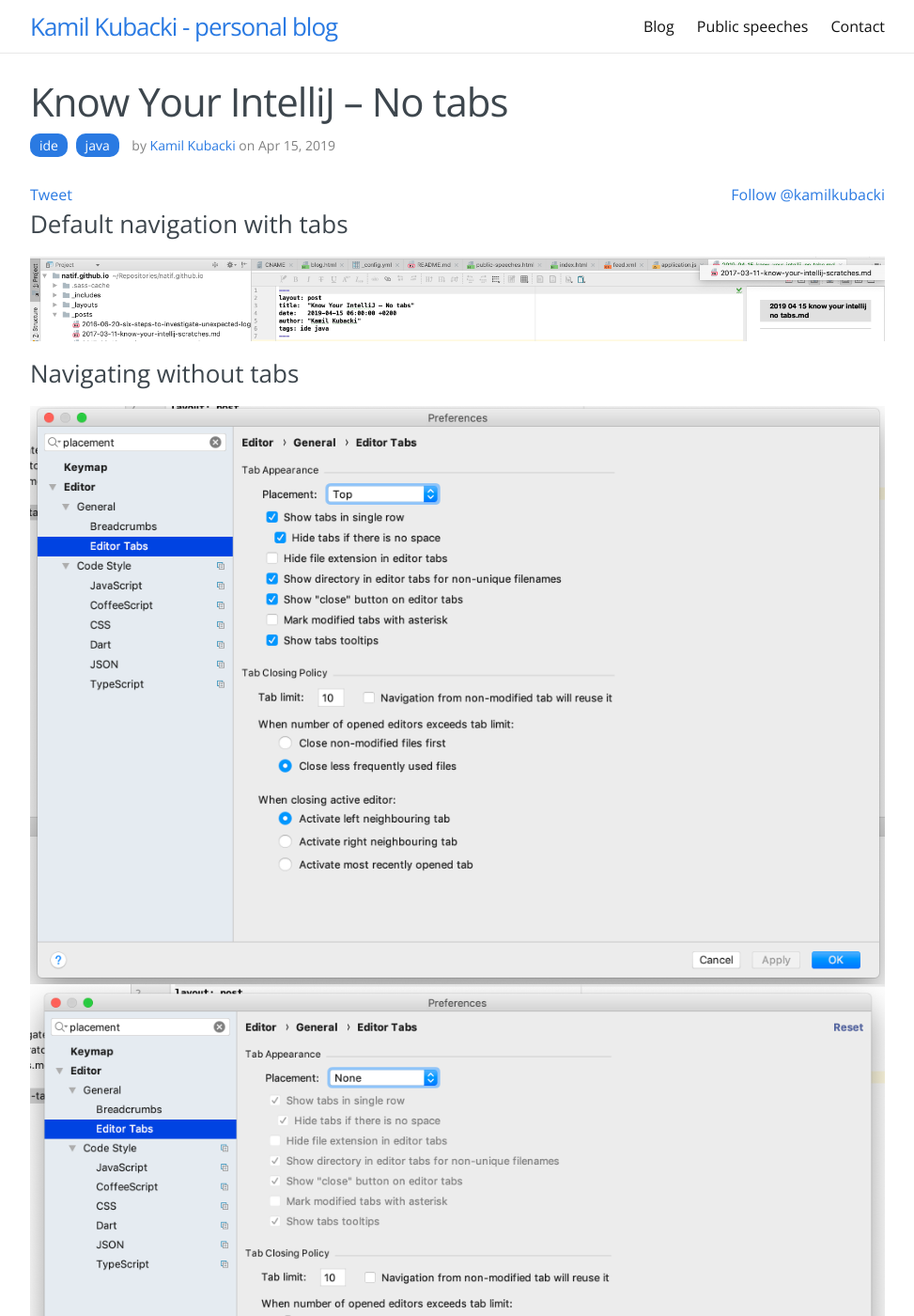
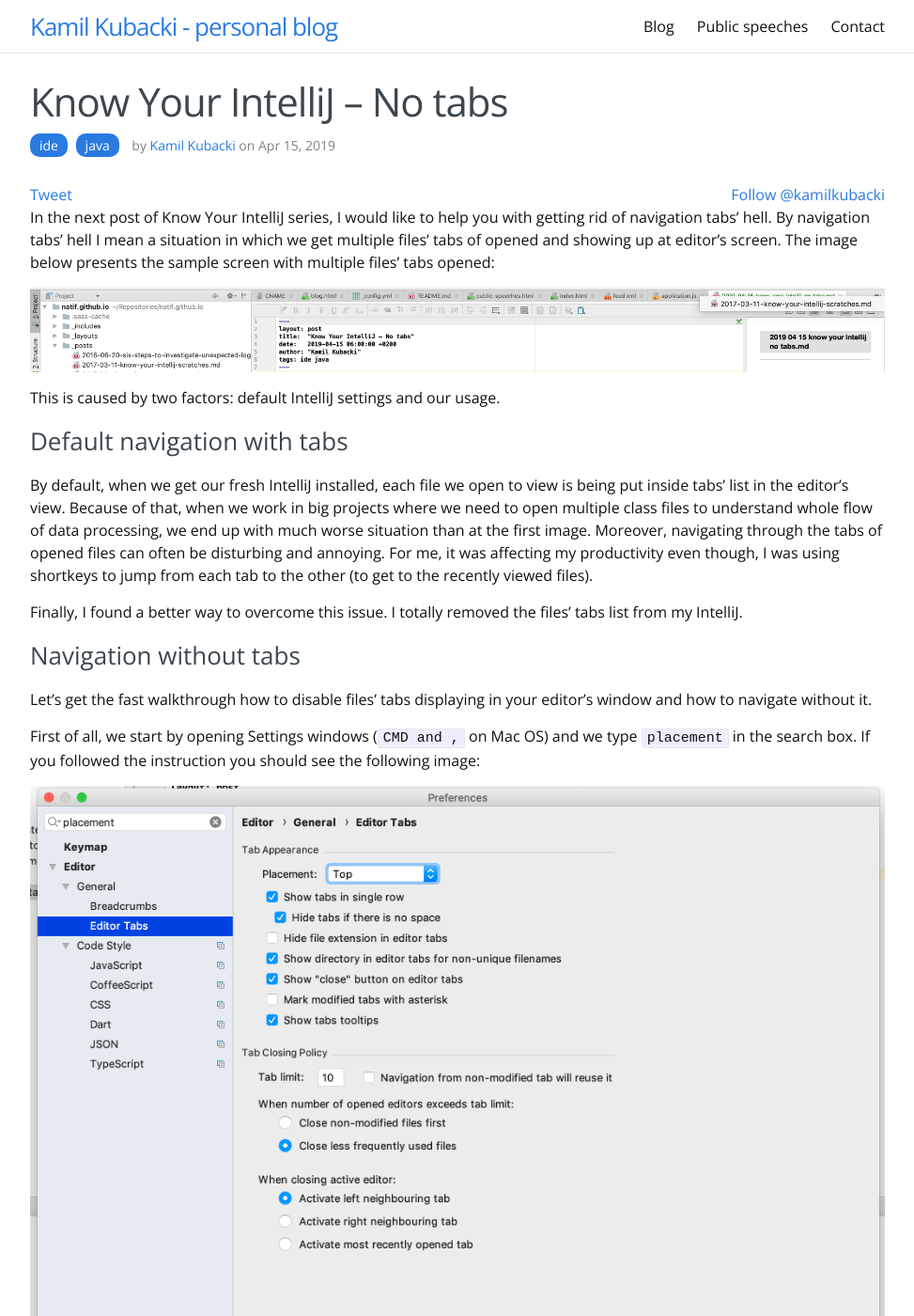
Before and after one commit to natif/natif.github.io, a Jekyll site: the page built from _posts/2019-04-15-know-your-intellij-no-tabs.md, in a window 1280 px wide and 1400 px high. Shown: the whole window at 94% size, without its empty margins (153-1126 px from the left). Built offline with Jekyll 4.4.1, drawn with Linux system fonts in a browser that asks for light colours; nearby versions of some CDN libraries; comment, search, counter and statistics services are not loaded; some of the changed text lies outside the part shown.

Commit message:
Main text completed of KYI no tabs, summary is missing

```diff
--- a/_posts/2019-04-15-know-your-intellij-no-tabs.md
+++ b/_posts/2019-04-15-know-your-intellij-no-tabs.md
@@ -6,16 +6,64 @@
 tags: ide java
 ---
 
+In the next post of Know Your IntelliJ series, I would like to help you
+with getting rid of navigation tabs' hell. By navigation tabs' hell I mean
+a situation in which we get multiple files' tabs of opened and showing up at
+editor's screen. The image below presents the sample screen with multiple
+files' tabs opened:
+
+<img src="/images/blog/posts/know-your-intellij-no-tabs/tabs-view.png" alt="tabs-view" />
+
+This is caused by two factors: default IntelliJ settings and our usage.
 
 ### Default navigation with tabs
-<img src="/images/blog/posts/know-your-intellij-no-tabs/tabs-view.png" alt="tabs-view" />
+By default, when we get our fresh IntelliJ installed, each file we open
+to view is being put inside tabs' list in the editor's view.
+Because of that, when we work in big projects where we need to open
+multiple class files to understand whole flow of data processing,
+we end up with much worse situation than at the first image. Moreover,
+navigating through the tabs of opened files can often be
+disturbing and annoying. For me, it was affecting my productivity even
+though, I was using shortkeys to jump from each tab to the other
+(to get to the recently viewed files).
 
+Finally, I found a better way to overcome this issue. I totally removed
+the files' tabs list from my IntelliJ.
 
-### Navigating without tabs
+### Navigation without tabs
+Let's get the fast walkthrough how to disable files' tabs displaying
+in your editor's window and how to navigate without it.
+
+First of all, we start by opening Settings windows (`CMD and ,` on Mac OS)
+and we type `placement` in the search box. If you followed the instruction
+you should see the following image:
+
 <img src="/images/blog/posts/know-your-intellij-no-tabs/settings-tabson.png" alt="no-tabs-view" />
+
+We need to change `Tab Appearance` -> `Placement` dropdown from `Top` to
+`None`. After the change, please click `Apply` and `OK` to close the
+placement settings. Your settings screen should look the same as in the
+image below, after applying changes to `Placement` dropdown.
+
 <img src="/images/blog/posts/know-your-intellij-no-tabs/settings-tabsoff.png" alt="no-tabs-view" />
 
+As a result of settings change, we get editor's view without
+any files' tabs displaying on it. The image below presents the state
+after the changes are completed.
 
 <img src="/images/blog/posts/know-your-intellij-no-tabs/no-tabs-view.png" alt="no-tabs-view" />
 
+**Now, the main question - how can you navigate through the recently
+opened files?**
+
+The answer is `CMD and E` on Mac OS, which presents the files we recently
+viewed and/or edited. With that shortkey, it is much easier to keep the
+no tabs editor view and still benefit from the list of files
+we worked on.
+
+Below you can see the `Recent files` window which opens after `CMD and E`
+hit on your Mac.
+
 <img src="/images/blog/posts/know-your-intellij-no-tabs/recent-files.png" alt="no-tabs-view" />
+
+### Summary
```
